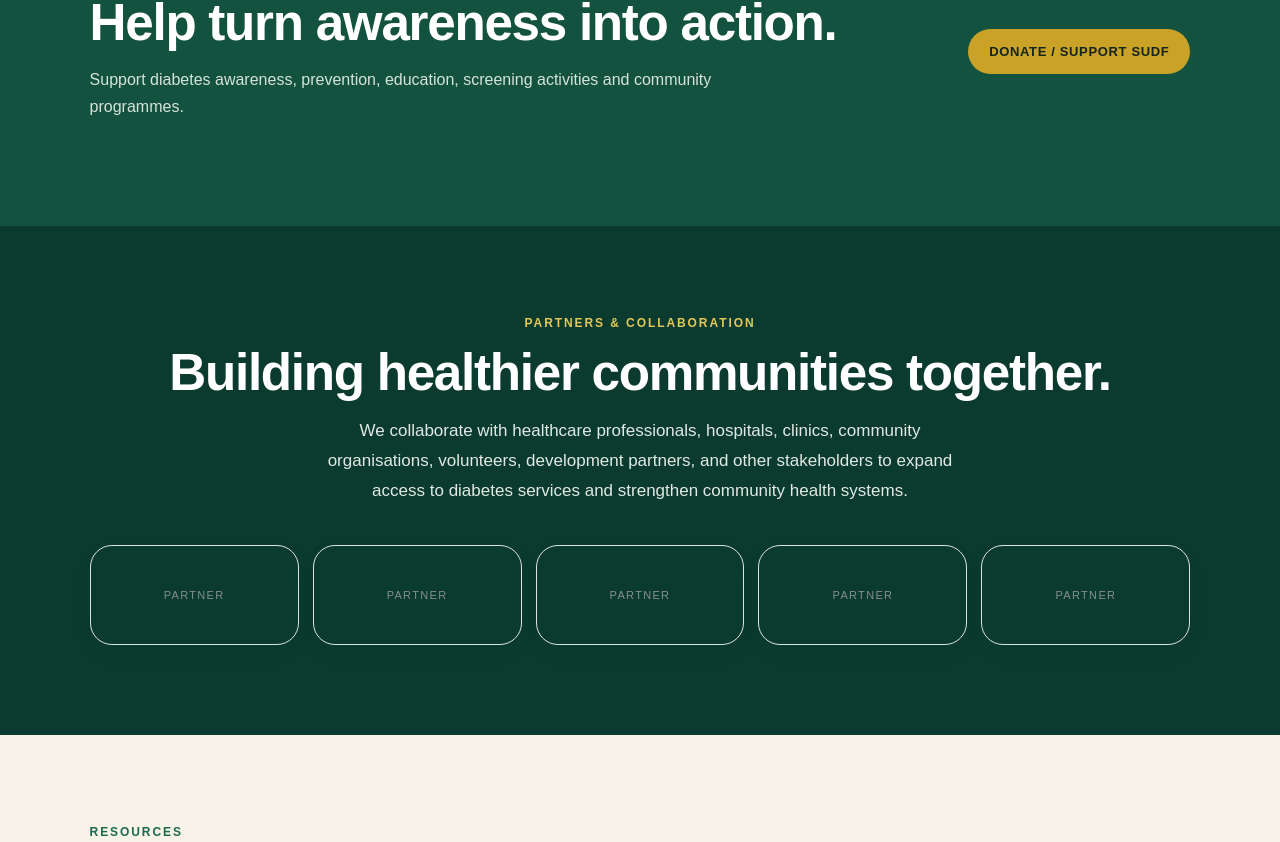
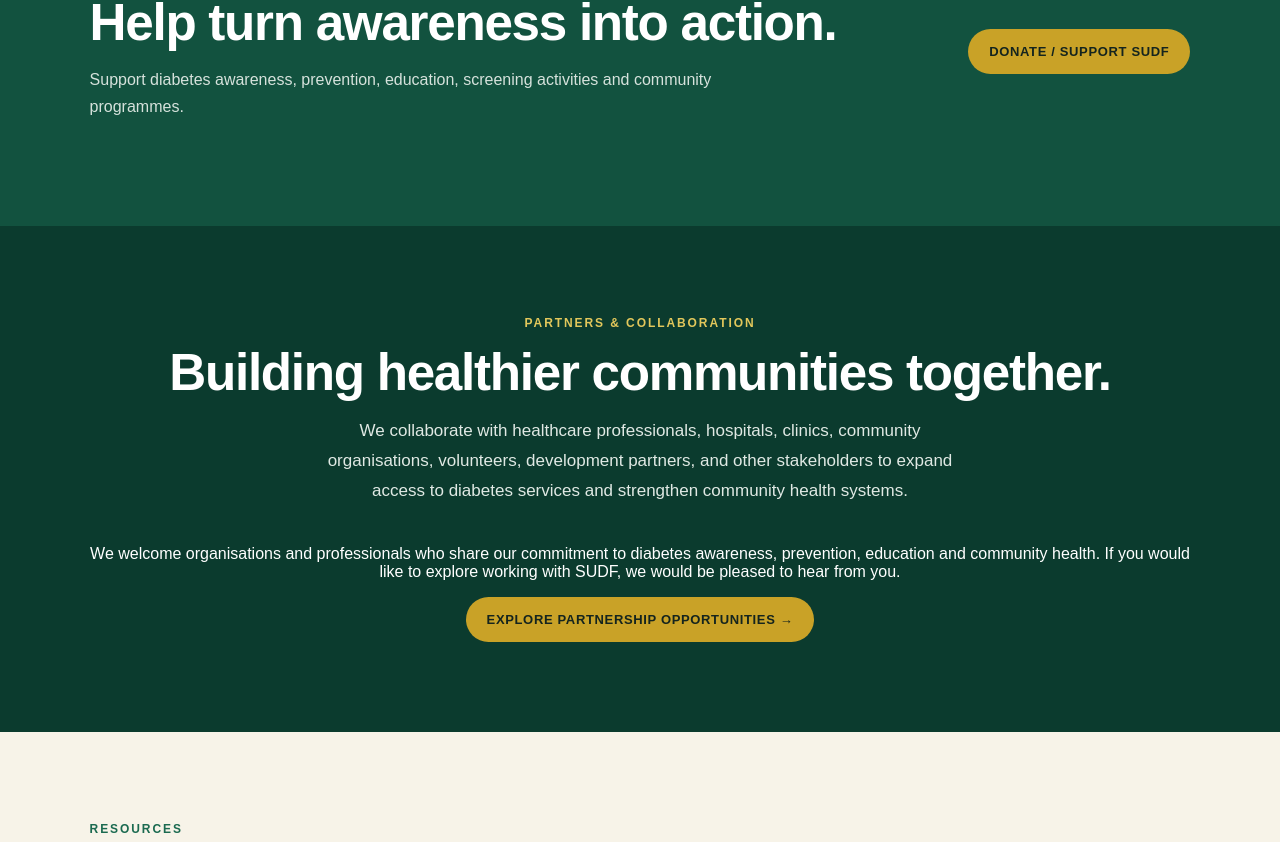
Before and after one commit to AkongShadrach/SUDF-website, a Next.js app: page / in a window 1280 px wide. Shown: the part 6999-7841 px from the top of the page. Built offline with nearby package versions, Linux system fonts and the light colour scheme.

Commit message:
Replace empty partner placeholders with collaboration invitation

```diff
--- a/app/page.tsx
+++ b/app/page.tsx
@@ -297,10 +297,13 @@ export default function Home() {
         <p className="wide">
           We collaborate with healthcare professionals, hospitals, clinics, community organisations, volunteers, development partners, and other stakeholders to expand access to diabetes services and strengthen community health systems.
         </p>
-        <div className="partner-grid">
-          {Array.from({ length: 5 }).map((_, i) => (
-            <div className="partner-placeholder" key={i}>PARTNER</div>
-          ))}
+        <div className="partner-invitation">
+          <p>
+            We welcome organisations and professionals who share our commitment to diabetes awareness,
+            prevention, education and community health. If you would like to explore working with SUDF,
+            we would be pleased to hear from you.
+          </p>
+          <a className="button button-gold" href="/contact#enquiry">Explore Partnership Opportunities →</a>
         </div>
       </section>
 
```
